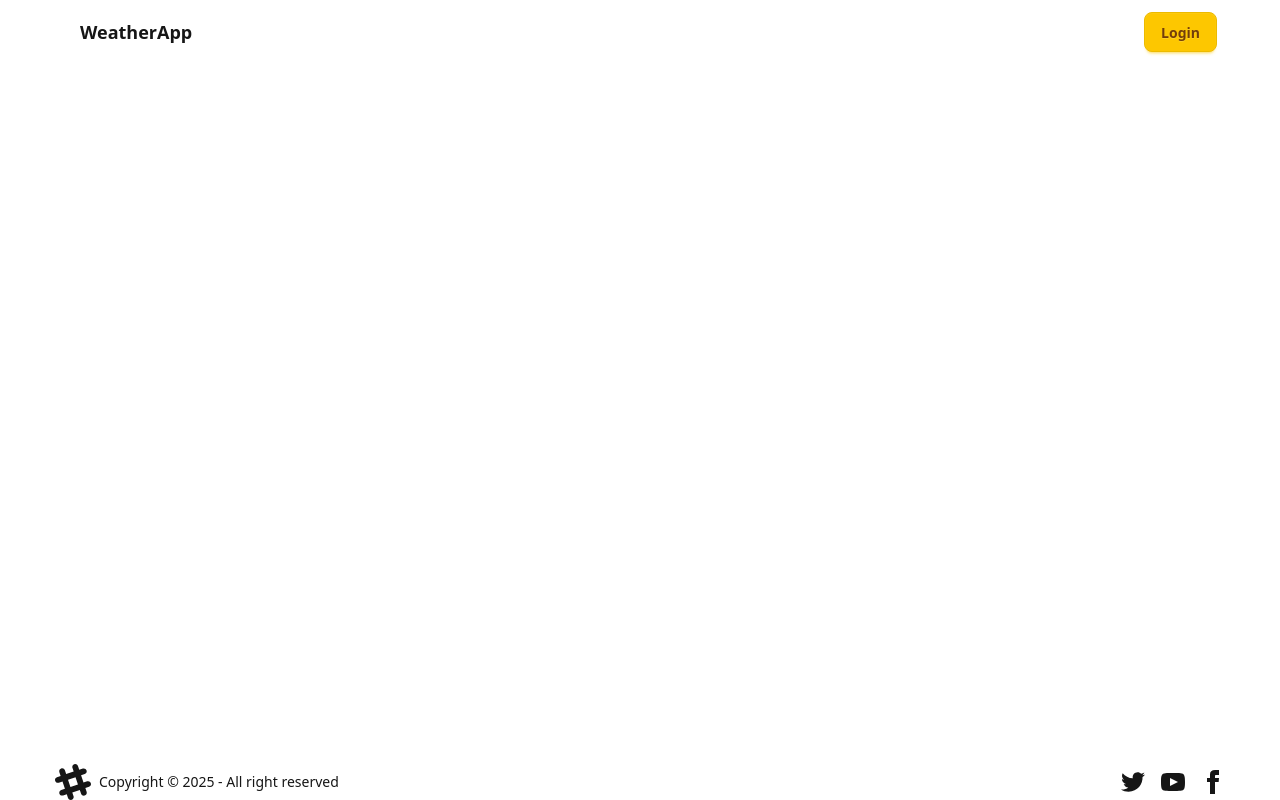
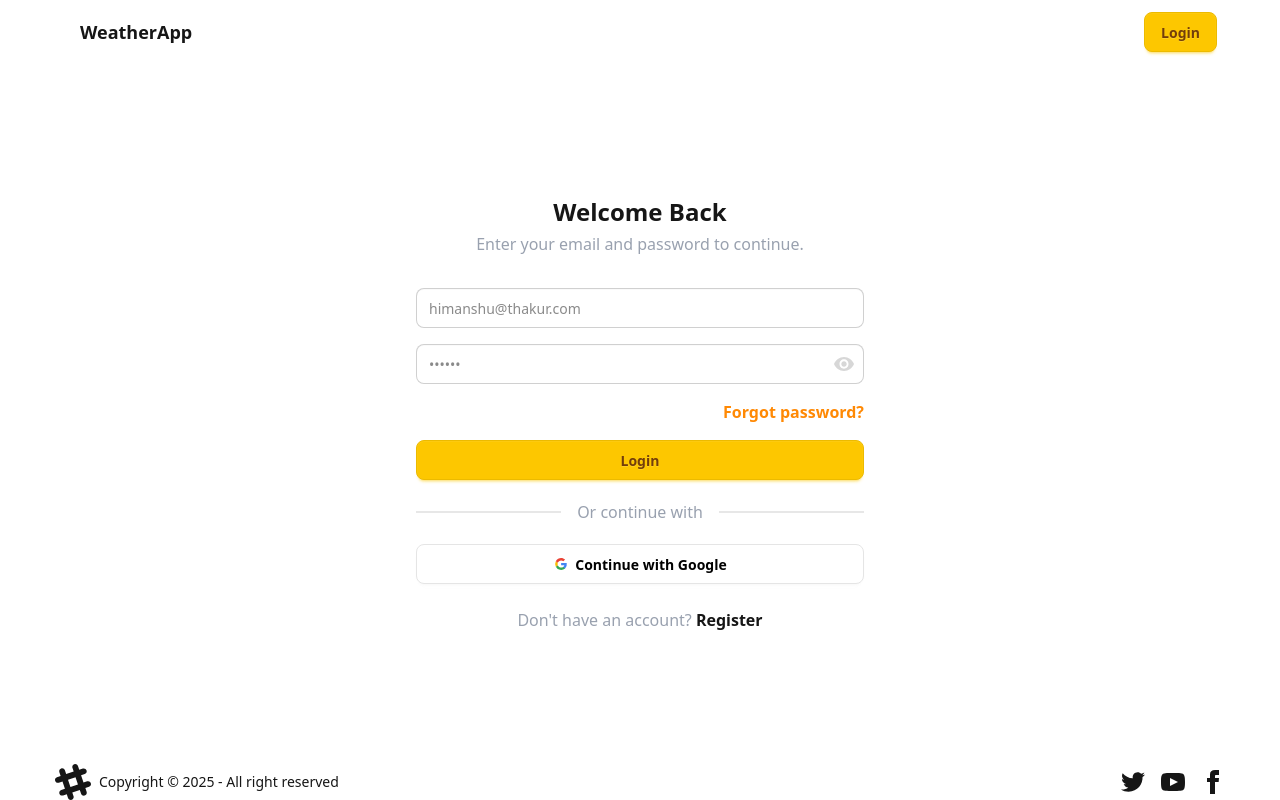
Before and after one commit to himanshuthakur71/weatherApp, a SvelteKit app: page /auth/login in a window 1280 px wide. Built offline with nearby package versions, Linux system fonts and the light colour scheme.

Commit message:
Sign in html added

```diff
--- /dev/null
+++ b/src/routes/auth/login/+page.server.ts
@@ -0,0 +1,20 @@
+import { fail, redirect } from "@sveltejs/kit";
+import type { Actions } from "./$types";
+
+export const actions: Actions = {
+    login: async ({ request, cookies }) => {
+        const formData = await request.formData();
+        const email = formData.get("email")?.toString().trim();
+        const password = formData.get("password")?.toString();
+        const redirectTo = formData.get("redirectTo")?.toString() || "/dashboard";
+
+        if (!email || !password) {
+            return fail(400, { error: "Email and password are required" });
+        }
+
+
+
+
+        return fail(500, { error: "Unexpected login error" });
+    }
+};
--- a/src/routes/auth/login/+page.svelte
+++ b/src/routes/auth/login/+page.svelte
@@ -0,0 +1,145 @@
+<script lang="ts">
+	import { enhance } from '$app/forms';
+	import { fade, fly } from 'svelte/transition';
+
+	let { form }: { form: any } = $props();
+	let loading = $state(false);
+
+	let show_password = $state(false);
+	let type = $derived(show_password ? 'text' : 'password');
+</script>
+
+<section class="w-full h-full">
+	<div class="hms-container h-full">
+		<div class="w-full h-full flex justify-center items-center py-8">
+			<section class="h-auto w-full max-w-md">
+				<div class=" mb-8 text-center">
+					<h1 class="text-2xl font-bold">Welcome Back</h1>
+					<p class="mt-1 text-gray-400">Enter your email and password to continue.</p>
+				</div>
+
+				<div class="mx-auto w-full max-w-md">
+					<form
+						method="POST"
+						use:enhance={() => {
+							if (form?.error) {
+								form.error = '';
+							}
+
+							loading = true;
+							return async ({ update }) => {
+								await update();
+								loading = false;
+							};
+						}}
+						action="?/login"
+					>
+						<div class="grid w-full grid-cols-1 gap-4">
+							<label class="floating-label">
+								<span>Email</span>
+								<input
+									type="email"
+									name="email"
+									placeholder="himanshu@thakur.com"
+									class="input w-full"
+								/>
+							</label>
+
+							<label class="floating-label relative">
+								<span>Password</span>
+								<input {type} name="password" placeholder="••••••" class="input w-full" />
+
+								<button
+									type="button"
+									class="absolute top-[10px] right-[10px] z-10 cursor-pointer"
+									onclick={() => (show_password = !show_password)}
+								>
+									{#if show_password}
+										<!-- Hidden Eye (shown when password is visible) -->
+										<svg
+											class="h-5 w-5 fill-[#d7d7d7] transition-colors hover:fill-[#aaaaaa]"
+											xmlns="http://www.w3.org/2000/svg"
+											viewBox="0 0 18 16"
+										>
+											<path
+												d="M 7.505 3.667 C 7.967 3.482 8.47 3.368 8.998 3.368 C 11.256 3.368 13.088 5.254 13.088 7.578 C 13.088 8.122 12.982 8.64 12.798 9.116 L 15.19 11.579 C 16.425 10.518 17.399 9.145 18 7.578 C 16.581 3.882 13.092 1.263 8.998 1.263 C 7.853 1.263 6.757 1.474 5.738 1.853 L 7.505 3.667 Z M 1.861 0 L 0.818 1.074 L 2.683 2.994 L 3.055 3.377 C 1.706 4.463 0.638 5.907 0 7.578 C 1.415 11.276 4.908 13.895 8.998 13.895 C 10.266 13.895 11.476 13.642 12.585 13.183 L 12.933 13.541 L 15.317 16 L 16.36 14.931 L 1.861 0 Z M 4.908 7.578 C 4.908 6.914 5.072 6.291 5.342 5.726 L 6.606 7.027 C 6.569 7.208 6.544 7.389 6.544 7.578 C 6.544 8.973 7.644 10.105 8.998 10.105 C 9.182 10.105 9.358 10.08 9.53 10.042 L 10.794 11.343 C 10.25 11.621 9.645 11.789 8.998 11.789 C 6.74 11.789 4.908 9.903 4.908 7.578 Z M 8.998 5.053 L 8.863 5.065 L 11.44 7.718 L 11.452 7.578 C 11.452 6.185 10.352 5.053 8.998 5.053 Z"
+												fill-rule="nonzero"
+											/>
+										</svg>
+									{:else}
+										<!-- Visible Eye (shown when password is hidden) -->
+										<svg
+											class="h-5 w-5 fill-[#d7d7d7] transition-colors hover:fill-[#aaaaaa]"
+											xmlns="http://www.w3.org/2000/svg"
+											viewBox="0 0 20 14"
+										>
+											<path
+												d="M 20 7 C 18.4 2.9 14.5 0 10 0 C 5.5 0 1.6 2.9 0 7 C 1.6 11.1 5.5 14 10 14 C 14.5 14 18.4 11.1 20 7 Z M 14.5 7 C 14.5 9.6 12.5 11.7 10 11.7 C 7.5 11.7 5.5 9.6 5.5 7 C 5.5 4.4 7.5 2.3 10 2.3 C 12.5 2.3 14.5 4.4 14.5 7 Z M 12.7 7 C 12.7 5.5 11.5 4.2 10 4.2 C 8.5 4.2 7.3 5.5 7.3 7 C 7.3 8.5 8.5 9.8 10 9.8 C 11.5 9.8 12.7 8.5 12.7 7 Z"
+												fill-rule="nonzero"
+											/>
+										</svg>
+									{/if}
+								</button>
+							</label>
+
+							<div class=" text-right">
+								<a href="/" class=" font-semibold text-secondary hover:underline"
+									>Forgot password?</a
+								>
+							</div>
+
+							{#if form?.error}
+								<div role="alert" class="alert-soft alert alert-error">
+									<span>{form?.error}.</span>
+								</div>
+							{/if}
+
+							<button disabled={loading} type="submit" class=" btn btn-primary">
+								{#if loading}
+									<span class="loading loading-spinner"></span>
+								{:else}
+									Login
+								{/if}
+							</button>
+						</div>
+					</form>
+
+					<div class="divider my-6 text-gray-400">Or continue with</div>
+
+					<form action="" class="grid">
+						<button type="submit" class="btn border-[#e5e5e5] bg-white text-black">
+							<svg
+								aria-label="Google logo"
+								width="16"
+								height="16"
+								xmlns="http://www.w3.org/2000/svg"
+								viewBox="0 0 512 512"
+								><g
+									><path d="m0 0H512V512H0" fill="#fff"></path><path
+										fill="#34a853"
+										d="M153 292c30 82 118 95 171 60h62v48A192 192 0 0190 341"
+									></path><path
+										fill="#4285f4"
+										d="m386 400a140 175 0 0053-179H260v74h102q-7 37-38 57"
+									></path><path fill="#fbbc02" d="m90 341a208 200 0 010-171l63 49q-12 37 0 73"
+									></path><path
+										fill="#ea4335"
+										d="m153 219c22-69 116-109 179-50l55-54c-78-75-230-72-297 55"
+									></path></g
+								></svg
+							>
+							Continue with Google
+						</button>
+					</form>
+
+					<p class=" mt-6 text-center text-gray-400">
+						Don't have an account? <a
+							href="/auth/register"
+							class=" font-bold text-base-content hover:underline">Register</a
+						>
+					</p>
+				</div>
+			</section>
+		</div>
+	</div>
+</section>
```
